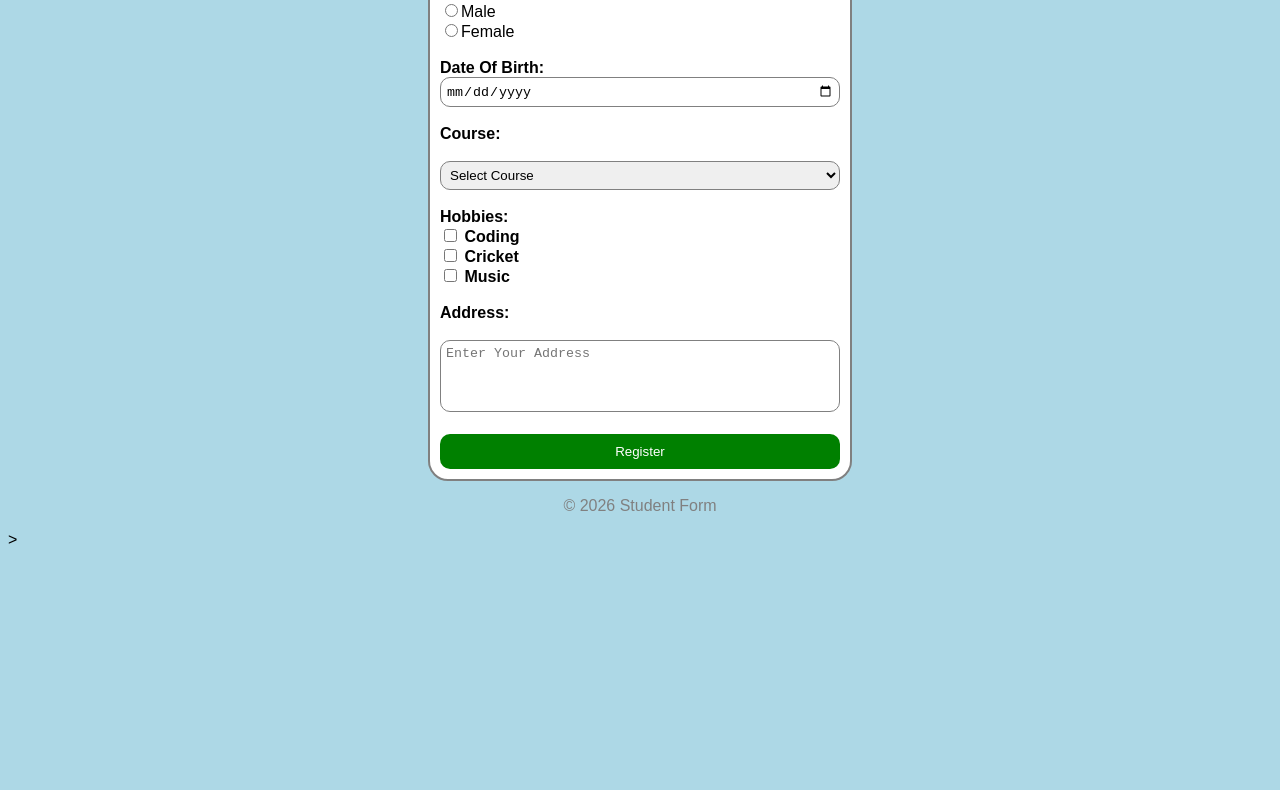
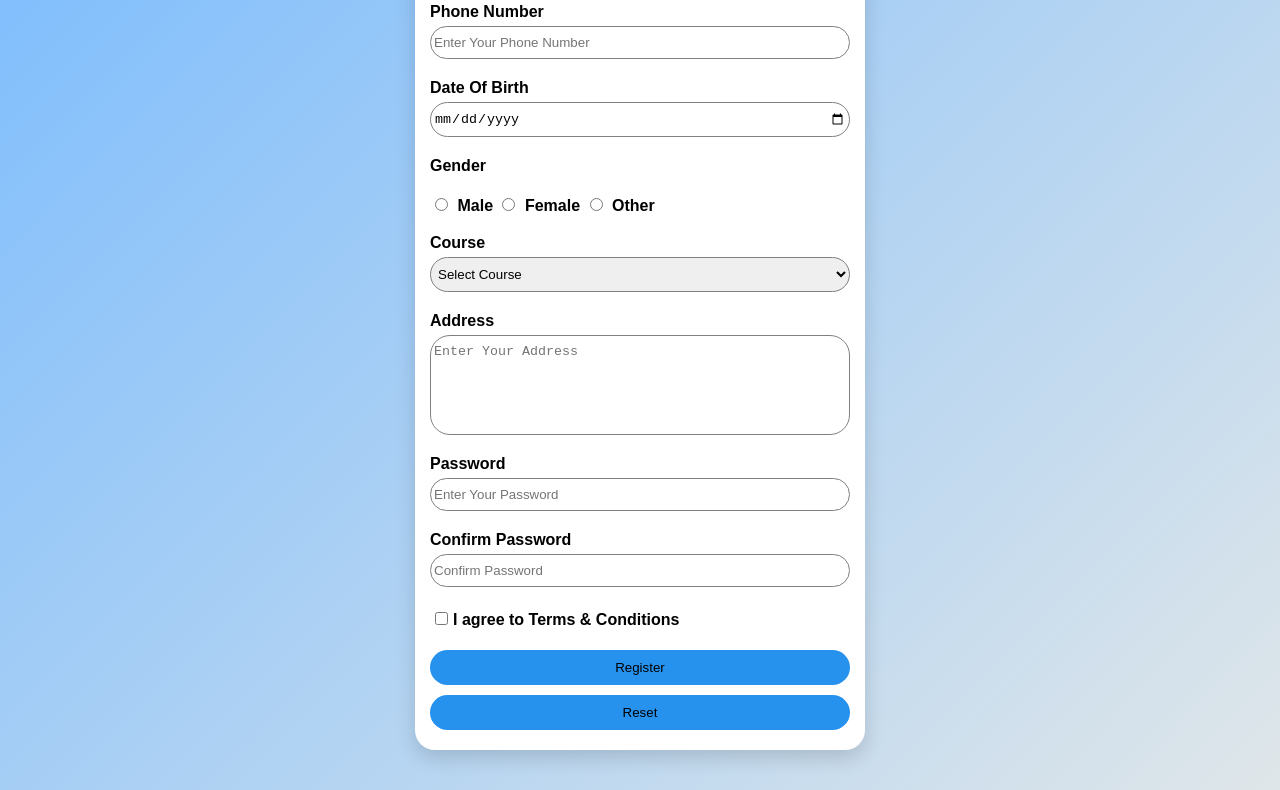
Before and after one commit to rahulkumawat30/Student-Registration-form, a plain HTML site: page index.html in a window 1280 px wide. Shown: the part 296-1086 px from the top of the page. Before the commit the page ends 853 px from the top, so only its background shows below. Drawn offline with Linux system fonts and the light colour scheme.

Commit message:
update index.html or style.css

```diff
--- a/index.html
+++ b/index.html
@@ -1,53 +1,61 @@
 <!DOCTYPE html>
-<html>
+<html lang="en">
 
 <head>
+    <meta charset="UTF-8">
+    <meta name="viewport" content="width=device-width, initial-scale=1.0">
+    <meta name="description" content="This is a student registration form website. It is a responsive website.">
+    <meta name="author" content="Rahul Kumawat">
     <title>Student Registration Form</title>
     <link rel="stylesheet" href="style.css">
 </head>
 
 <body>
-    <header>
-        <h1>Student Registration</h1>
+    <header class="header">
+        <h1>Student Registration Form</h1>
     </header>
-    <main>
-        <section>
-            <form>
-                <label for="name">Name:</label>
-                <input type="text" id="name" placeholder="Enter Your Name"><br><br>
-                <label for="email">Email:</label>
-                <input type="email" id="email" placeholder="Enter Your Email"><br><br>
-                <label for="password">Password:</label>
-                <input type="password" id="password" placeholder="Enter Your Password"><br><br>
-                <label for="gender">Gender:</label><br>
-                <input type="radio" name="gender">Male <br>
-                <input type="radio" name="gender">Female
-                <br><br>
-                <label for="dob">Date Of Birth:</label><br>
-                <input type="date" id="dob"><br><br>
-                <label for="course">Course:</label><br><br>
-                <select>
+    <main class="main">
+        <form method="post" class="form">
+            <div class="form-card">
+                <label for="fullname">Full Name</label>
+                <input autocomplete="name" type="text" name="fullname" id="fullname" placeholder="Enter Your Name" maxlength="30" required>
+                <label for="email">Email</label>
+                <input autocomplete="email" type="email" name="email" id="email" placeholder="Enter Your Email" required>
+                <label for="number">Phone Number</label>
+                <input autocomplete="tel" type="tel" inputmode="numeric" name="number" id="number" placeholder="Enter Your Phone Number" maxlength="10"
+                    pattern="[0-9]{10}" required>
+                <label for="dob">Date Of Birth</label>
+                <input type="date" name="dob" id="dob" required>
+                <label for="gender">Gender</label><br><br>
+                <input type="radio" name="gender" id="male" value="male" required> <label for="male">Male</label>
+                <input type="radio" name="gender" id="female" value="female" required> <label for="female">Female</label>
+                <input type="radio" name="gender" id="other" value="other" required> <label for="other">Other</label>
+                <br><br><label for="course">Course</label>
+                <select name="course" id="course" required>
                     <option value="" selected disabled>Select Course</option>
-                    <option>BCA</option>
-                    <option>B.Tech</option>
-                    <option>B.Com</option>
-                </select><br><br>
-
-                <label for="hobbies">Hobbies:</label><br>
-                <input type="checkbox" id="coding"> <label for="coding"> Coding </label><br>
-                <input type="checkbox" id="cricket"> <label for="cricket"> Cricket </label><br>
-                <input type="checkbox" id="music"> <label for="music"> Music </label><br>
-                <br>
-                <label for="address">Address:</label><br><br>
-                <textarea rows="4" cols="30" placeholder="Enter Your Address"></textarea>
-                <br><br>
-                <button type="submit">Register</button>
-            </form>
-        </section>
+                    <option value="BCA">BCA</option>
+                    <option value="B.Tech">B.Tech</option>
+                    <option value="b.sc">B.Sc</option>
+                    <option value="BA">BA</option>
+                </select>
+                <label for="address">Address</label>
+                <textarea name="address" id="address" required rows="4" cols="30"
+                    placeholder="Enter Your Address"></textarea>
+                <label for="password">Password</label>
+                <input type="password" name="password" id="password" placeholder="Enter Your Password" maxlength="20" minlength="8"
+                    required>
+                <label for="confirm">Confirm Password</label>
+                <input type="password" name="confirm" id="confirm" placeholder="Confirm Password" maxlength="20" minlength="8"
+                    required>
+                <input type="checkbox" name="terms" id="terms" required><label for="terms">I agree to Terms &
+                    Conditions</label>
+                <div class="buttons">
+                    <button type="submit">Register</button>
+                    <button type="reset">Reset</button>
+                </div>
+            </div>
+        </form>
     </main>
-    <footer>
-        <p>&copy; 2026 Student Form</p>
-    </footer>
 </body>
 
-</html>>
+</html>
--- a/style.css
+++ b/style.css
@@ -1,55 +1,126 @@
-body {
-    background-color: lightblue;
-    font-family: Arial, Helvetica, sans-serif;
+/* global selector */
+* {
+    margin: 0;
+    padding: 0;
+    box-sizing: border-box;
 }
 
-form {
-    width: 400px;
-    border: 2px solid gray;
-    padding: 10px;
-    margin: auto;
+html {
+    scroll-behavior: smooth;
+}
+
+body {
+    min-height: 100vh;
+    font-family: Arial, Helvetica, sans-serif;
+    background: linear-gradient(135deg,#74b9ff,#dfe6e9);
+}
+
+/* header section */
+.header {
+    background-color: rgb(100, 206, 241);
+    text-align: center;
+    padding: 30px;
+    box-shadow: 0 3px 10px rgba(0, 0, 0, 0.2);
+}
+
+.header h1{
+    margin: 0;
+}
+/* form section */
+.form {
+    display: flex;
+    align-items: center;
+    justify-content: center;
+    padding: 40px 20px;
+}
+
+.form-card {
+    width: 100%;
+    max-width: 450px;
+    padding: 10px 15px;
+    background-color: white;
     border-radius: 20px;
-    background-color: white;
+    box-shadow: 0 8px 20px rgba(0, 0, 0, .15);
+
 }
 
 input[type="text"],
 input[type="email"],
+input[type="tel"],
+input[type="date"],
 input[type="password"],
-input[type="date"], select, textarea{
+select,
+textarea {
+    display: flex;
+    flex-direction: column;
+    gap: 10px;
     width: 100%;
-    box-sizing: border-box;
-    padding: 5px;
+    padding: 8px 3px;
+    margin-bottom: 20px;
+    margin-top: 5px;
     border: 1px solid gray;
-    border-radius: 10px;
+    border-radius: 20px;
+    transition: background-color 0.3s, border-color 0.3s, transform 0.3s;
 
 }
 
-textarea {
-     resize: none;
+input[type="radio"], input[type="checkbox"]{
+    margin: 5px;
+    cursor: pointer;
 }
 
-h1 {
-    text-align: center;
-    color: blue;
-    margin-bottom: 20px;
+textarea {
+    resize: none;
+    height: 100px;
 }
 
-label {
+
+
+input:hover, select:hover, textarea:hover{
+    background-color: aliceblue;
+    border: 2px solid gray;
+    transform: translateY(-3px);
+}
+
+input:focus, select:focus, textarea:focus{
+    border: 3px solid purple;
+    outline: none;
+    box-shadow: 0 8px 20px rgba(85,65,255,0.15);
+
+}
+/* button */
+.buttons {
+    margin-top: 20px;
+
+}
+
+.buttons button {
+    width: 100%;
+    margin-bottom: 10px;
+    padding: 10px 8px;
+    border-radius: 20px;
+    border: none;
+    background-color: rgb(39, 145, 238);
+    transition: background-color 0.3s, transform 0.3s;
+}
+.buttons button:hover{
+    background-color: rgb(35, 78, 78);
+    color: white;
+    transform: translateY(-5px);
+    cursor: pointer;
+}
+label{
     font-weight: bold;
 }
 
+/* responsive design */
 
-button {
-    background-color: green;
-    color: white;
-    padding: 10px;
-    border: none;
-    border-radius: 10px;
+@media (max-width: 768px){
+    .header{
+        font-size: 20px;
+    }
+
+.buttons{
     width: 100%;
-    cursor: pointer;
 }
-
-footer {
-    text-align: center;
-    color: gray;
 }
```
